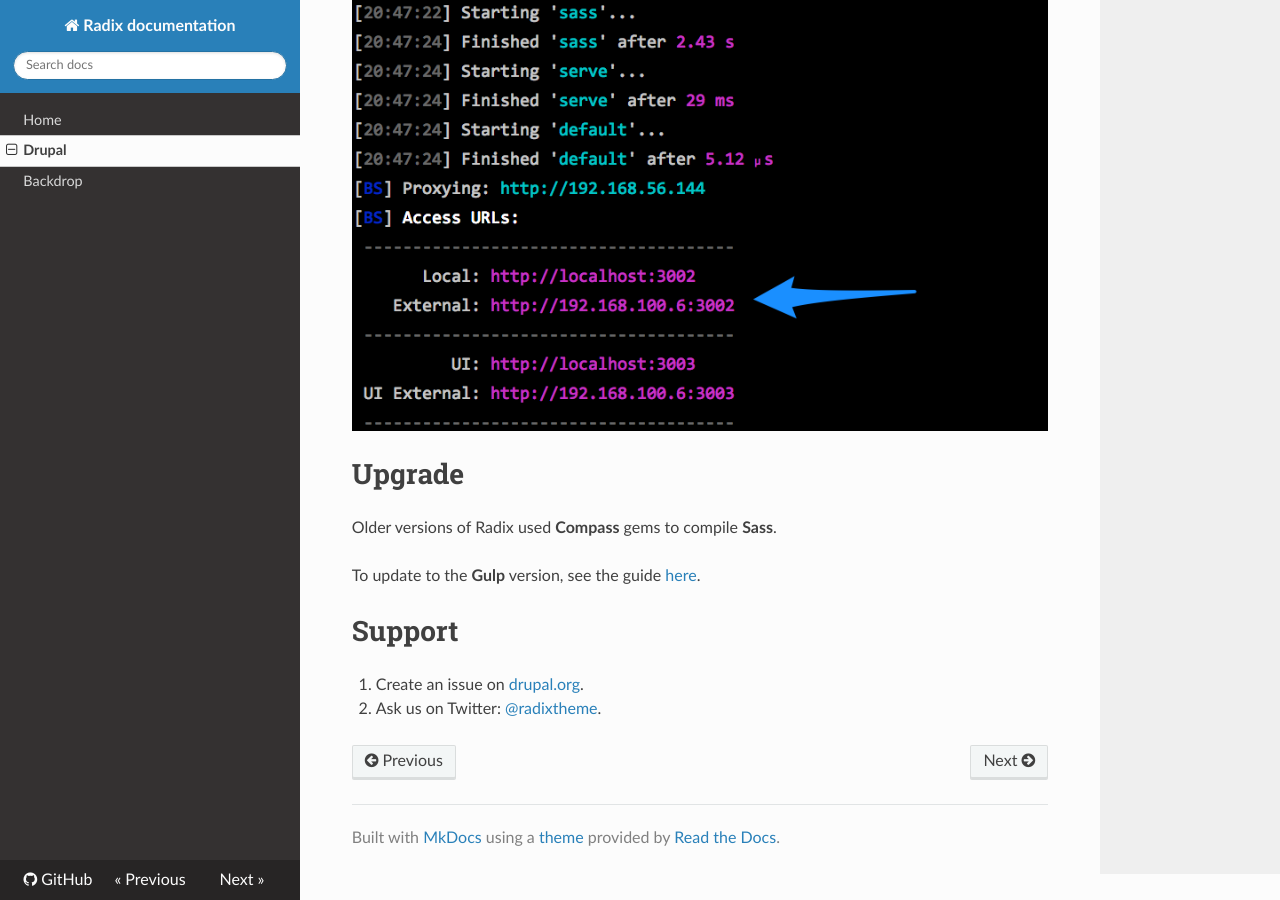
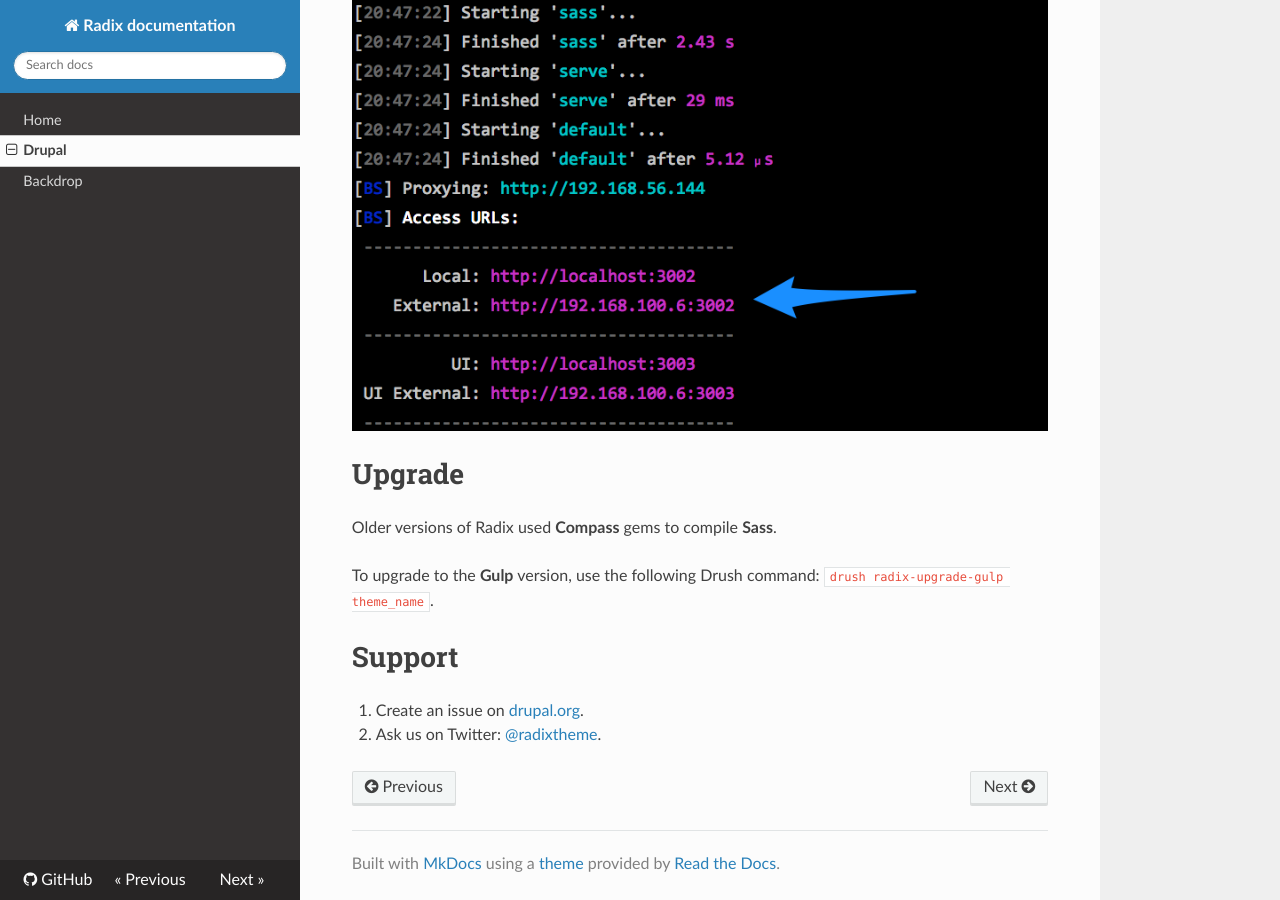
Before and after one commit to radixtheme/docs, an MkDocs documentation site: the page built from docs/drupal.md, in a window 1280 px wide and 900 px high, scrolled down 1768 px. Built offline with MkDocs 1.6.1, drawn with Linux system fonts in a browser that asks for light colours; nearby versions of some CDN libraries; old or Windows-style settings are respelled for this version of MkDocs.

Commit message:
Update drupal.md

```diff
--- a/docs/drupal.md
+++ b/docs/drupal.md
@@ -60,7 +60,7 @@ When you run gulp you should see local and external access urls as shown below.
 
 Older versions of Radix used **Compass** gems to compile **Sass**.
 
-To update to the **Gulp** version, see the guide [here](http://www.radixtheme.org/articles/update-rc4-to-3/).
+To upgrade to the **Gulp** version, use the following Drush command: `drush radix-upgrade-gulp theme_name`.
 
 # Support
 
```
